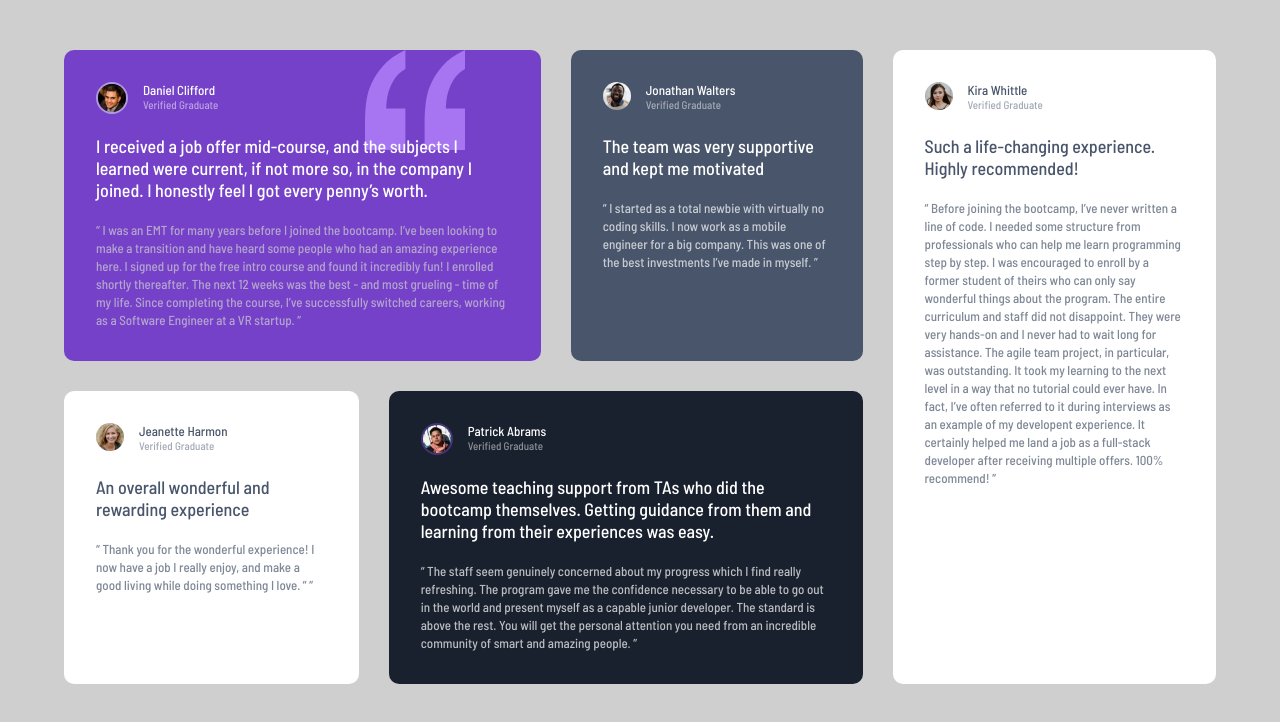
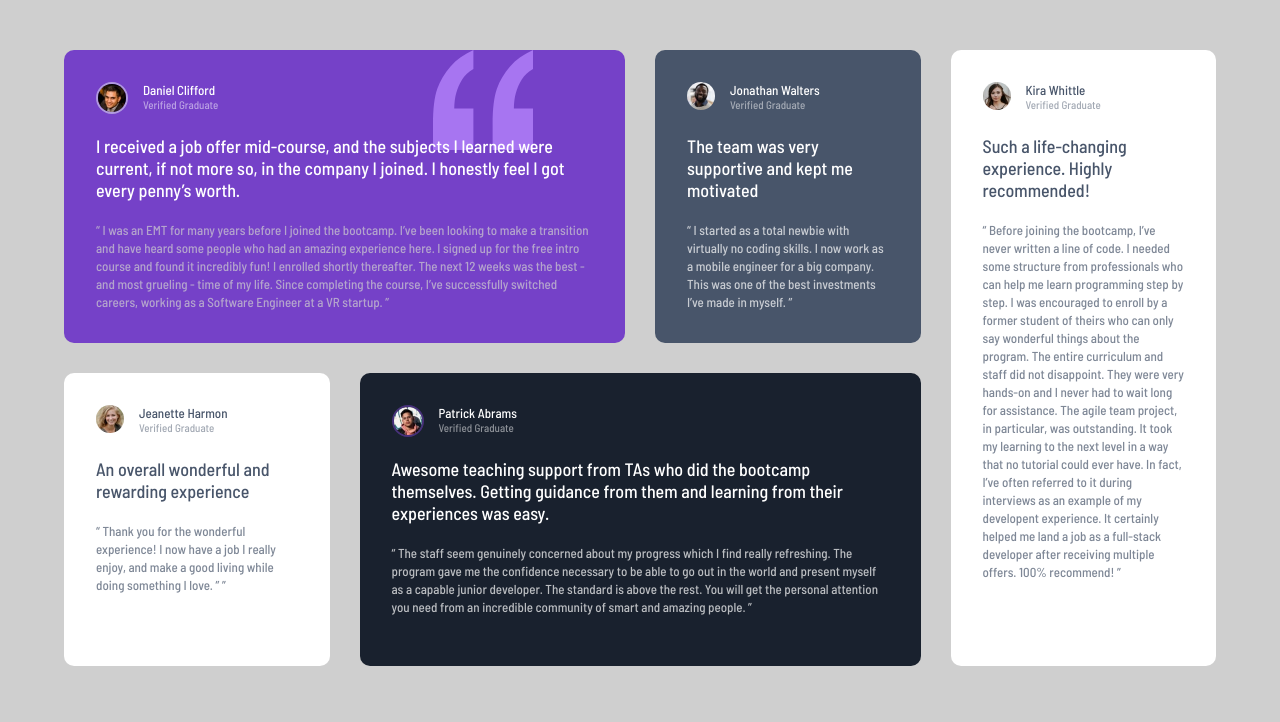
Before and after one commit to DaniloMarkicevic1/Testimonials, a plain HTML site: page index.html in a window 1280 px wide. Drawn offline with Linux system fonts and the light colour scheme.

Commit message:
Column fix, newlineFixes, gapPXfix

```diff
--- a/assets/styles/breakpoints/_breakpoints.scss
+++ b/assets/styles/breakpoints/_breakpoints.scss
@@ -1,31 +1,24 @@
 @media screen and (min-width: 640px) {
   body {
     section {
-      .one {
-        grid-row: 1;
-        grid-column-start: 1;
-        grid-column-end: 3;
+      grid-template-columns: repeat(4, 1fr);
+      grid-template-rows: 1fr 1fr;
+
+      .daniel {
+        grid-column: 1/3;
       }
-      .two {
-        grid-row: 1;
-        grid-column-start: 3;
-        grid-column-end: 4;
+      .jonathan {
+        grid-column: 3/4;
       }
-      .three {
-        grid-row: 2;
-        grid-column-start: 1;
-        grid-column-end: 2;
+      .jeanette {
+        grid-column: 1;
       }
-      .four {
-        grid-row: 2;
-        grid-column-start: 2;
-        grid-column-end: 4;
+      .patrick {
+        grid-column: 2/4;
       }
-      .five {
-        grid-row-start: 1;
-        grid-row-end: 3;
-        grid-column-start: 4;
-        grid-column-end: 4;
+      .kira {
+        grid-column: 4;
+        grid-row: 1/3;
       }
     }
   }
@@ -34,7 +27,7 @@
   body {
     section {
       display: grid;
-      gap: 25px;
+      gap: 30px;
       margin: 50px auto;
     }
   }
--- a/assets/styles/colorsAndFonts/_colors.scss
+++ b/assets/styles/colorsAndFonts/_colors.scss
@@ -1,9 +1,9 @@
 // Primary colors
-$Moderateviolet:hsl(263, 55%, 52%);
-$Verydarkgrayishblue:hsl(217, 19%, 35%);
-$Verydarkblackishblue:hsl(219, 29%, 14%);
-$White:hsl(0, 0%, 100%);
+$moderateviolet:hsl(263, 55%, 52%);
+$verydarkgrayishblue:hsl(217, 19%, 35%);
+$verydarkblackishblue:hsl(219, 29%, 14%);
+$white:hsl(0, 0%, 100%);
 
 // Neutral Colors
-$Lightgray: hsl(0, 0%, 81%);
-$Lightgrayishblue: hsl(210, 46%, 95%);
+$lightgray: hsl(0, 0%, 81%);
+$lightgrayishblue: hsl(210, 46%, 95%);
--- a/assets/styles/components/_articleStyle.scss
+++ b/assets/styles/components/_articleStyle.scss
@@ -2,30 +2,30 @@
 
 body {
   font-family: text.$fontFamily;
-  background-color: text.$Lightgray;
+  background-color: text.$lightgray;
   section {
     .one {
-      background-color: text.$Moderateviolet;
-      color: text.$White;
+      background-color: text.$moderateviolet;
+      color: text.$white;
       q {
-        color: text.$Lightgray;
+        color: text.$lightgray;
       }
     }
     .two {
-      background-color: text.$Verydarkgrayishblue;
-      color: text.$White;
+      background-color: text.$verydarkgrayishblue;
+      color: text.$white;
     }
     .three {
-      background-color: text.$White;
-      color: text.$Verydarkgrayishblue;
+      background-color: text.$white;
+      color: text.$verydarkgrayishblue;
     }
     .four {
-      background-color: text.$Verydarkblackishblue;
-      color: text.$White;
+      background-color: text.$verydarkblackishblue;
+      color: text.$white;
     }
     .five {
-      background-color: text.$White;
-      color: text.$Verydarkgrayishblue;
+      background-color: text.$white;
+      color: text.$verydarkgrayishblue;
     }
     article {
       border-radius: 10px;
--- a/index.html
+++ b/index.html
@@ -15,7 +15,7 @@
 <body>
   <section class="container">
     <!-- Article One -->
-    <article class="one quote-mark">
+    <article class="one quote-mark daniel">
       <img src="./assets/images/image-daniel.jpg" alt="Daniel" />
       <p>Daniel Clifford</p>
       <p>Verified Graduate</p>
@@ -35,7 +35,7 @@
       </q>
     </article>
     <!-- Article Two -->
-    <article class="two">
+    <article class="two jonathan">
       <p>
         <img src="./assets/images/image-jonathan.jpg" alt="Jonathan" />
       </p>
@@ -50,9 +50,8 @@
       </q>
     </article>
     <!-- Article Three -->
-    <article class="three">
+    <article class="three jeanette">
       <img src="./assets/images/image-jeanette.jpg" alt="Jonathan" />
-
       <p>Jeanette Harmon</p>
       <p>Verified Graduate</p>
       <p class="heading-text">An overall wonderful and rewarding experience</p>
@@ -62,7 +61,7 @@
       </q>
     </article>
     <!-- Article Four -->
-    <article class="four">
+    <article class="four patrick">
       <img src="./assets/images/image-patrick.jpg" alt="Jonathan" />
       <p>Patrick Abrams</p>
       <p>Verified Graduate</p>
@@ -81,7 +80,7 @@
       </q>
     </article>
     <!-- Article Five -->
-    <article class="five">
+    <article class="five kira">
       <img src="./assets/images/image-kira.jpg" alt="Jonathan" />
 
       <p>Kira Whittle</p>
```
Also changed, not shown: assets/css/css.css, assets/styles/components/_helper.scss (line endings or trailing spaces), assets/styles/components/_image.scss (line endings or trailing spaces), assets/styles/sass.scss (line endings or trailing spaces), 2 other files.
